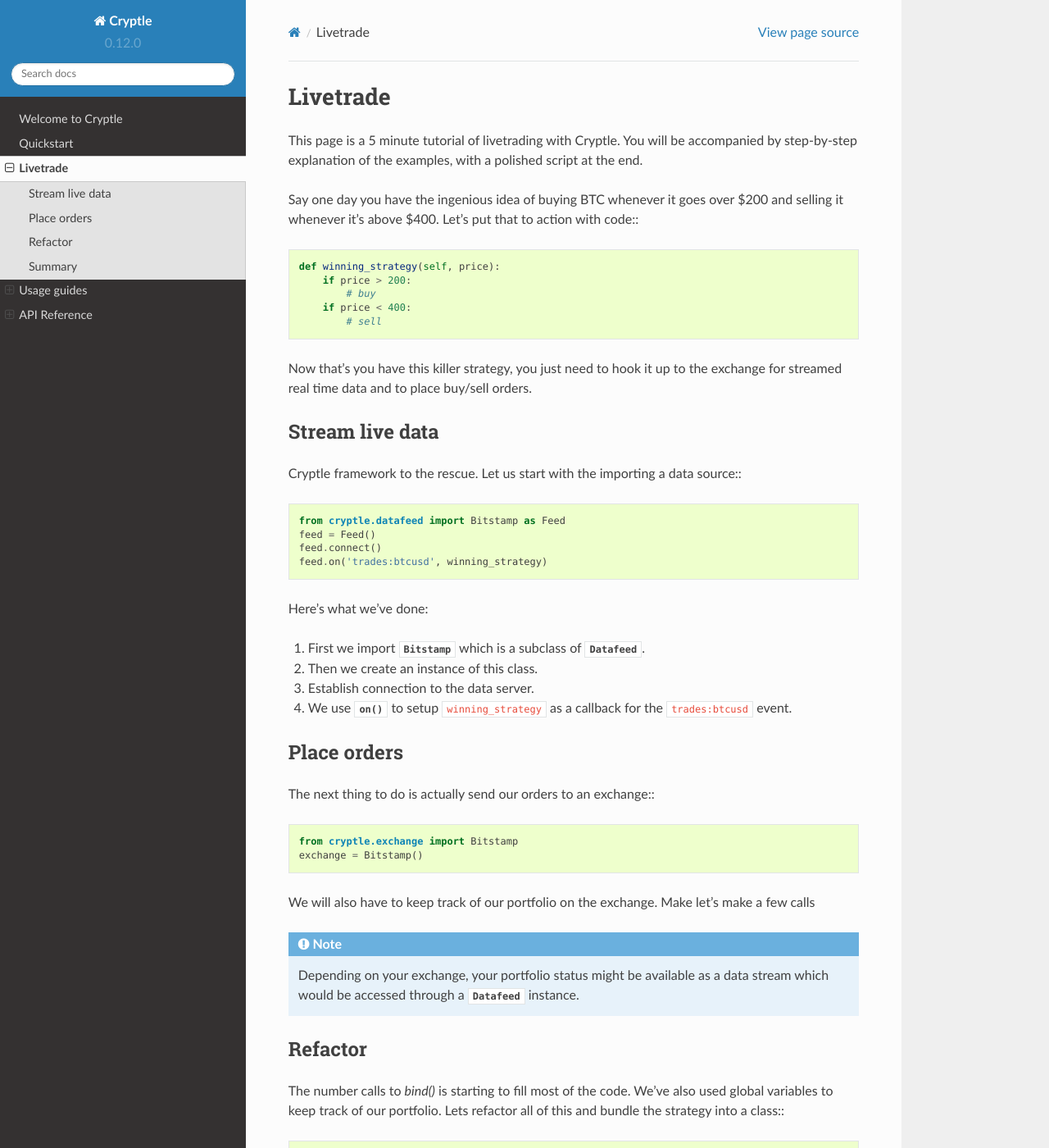
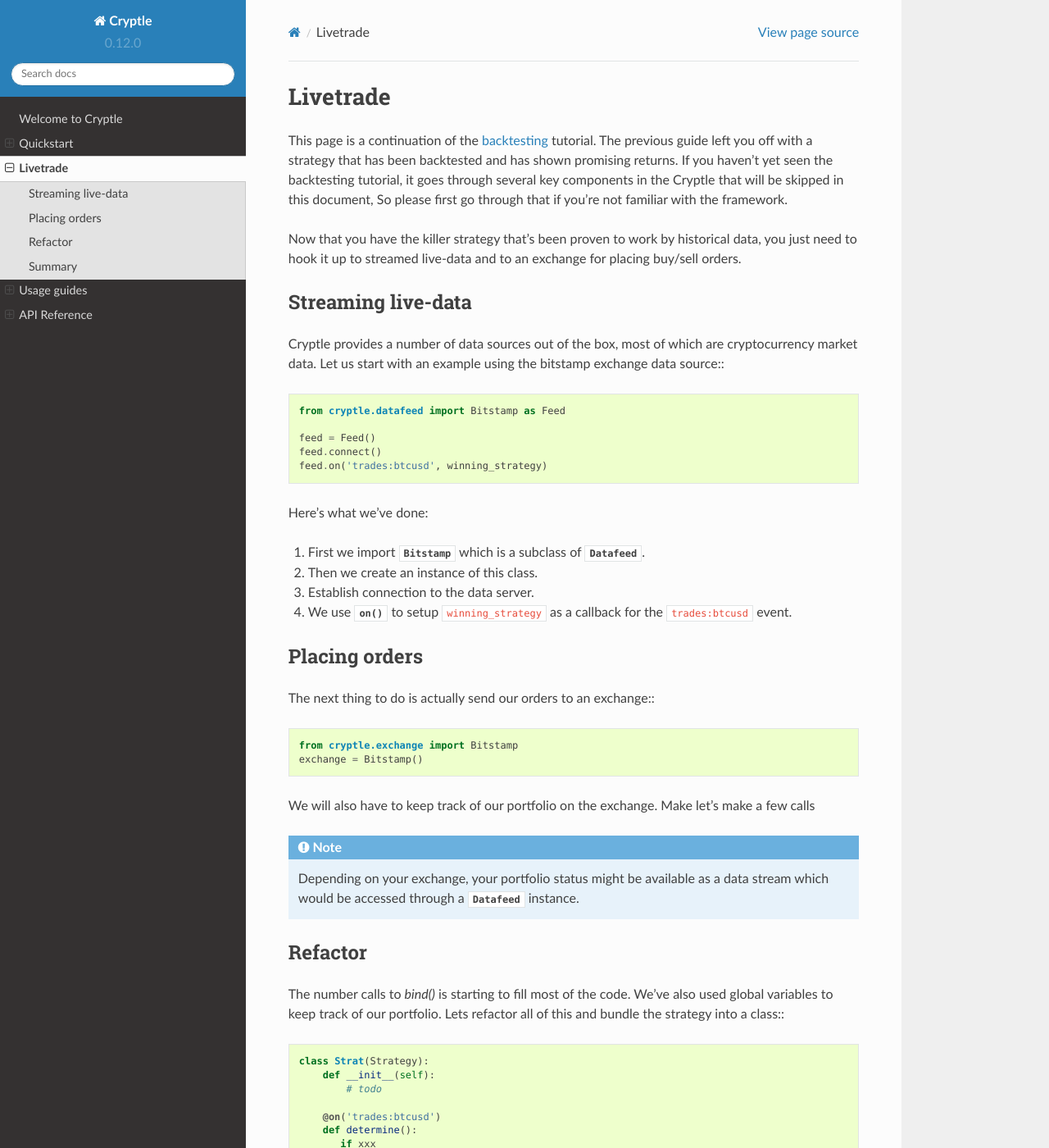
Before and after one commit to bridgelancer/cryptle_fork, a Sphinx documentation site: the page built from docs/livetrade.rst, in a window 1280 px wide and 1400 px high. Shown: the whole window at 82% size. Built offline with Sphinx 7.4.7 and the Read the Docs theme 2.0.0, drawn with Linux system fonts in a browser that asks for light colours.

Commit message:
Move part of docs in livetrade to backtest

```diff
--- a/docs/livetrade.rst
+++ b/docs/livetrade.rst
@@ -2,29 +2,26 @@
 
 Livetrade
 =========
-This page is a 5 minute tutorial of livetrading with Cryptle. You will be
-accompanied by step-by-step explanation of the examples, with a polished
-script at the end.
+This page is a continuation of the :doc:`backtesting <quickstart>` tutorial.
+The previous guide left you off with a strategy that has been backtested and has
+shown promising returns. If you haven't yet seen the backtesting tutorial, it
+goes through several key components in the Cryptle that will be skipped in this
+document, So please first go through that if you're not familiar with the
+framework.
 
-Say one day you have the ingenious idea of buying BTC whenever it goes over
-$200 and selling it whenever it's above $400. Let's put that to action with
-code:::
-
-    def winning_strategy(self, price):
-        if price > 200:
-            # buy
-        if price < 400:
-            # sell
-
-Now that's you have this killer strategy, you just need to hook it up to the
-exchange for streamed real time data and to place buy/sell orders.
+Now that you have the killer strategy that's been proven to work by historical
+data, you just need to hook it up to streamed live-data and to an exchange for
+placing buy/sell orders.
 
 
-Stream live data
+Streaming live-data
 ----------------
-Cryptle framework to the rescue. Let us start with the importing a data source:::
+Cryptle provides a number of data sources out of the box, most of which are
+cryptocurrency market data. Let us start with an example using the bitstamp
+exchange data source:::
 
     from cryptle.datafeed import Bitstamp as Feed
+
     feed = Feed()
     feed.connect()
     feed.on('trades:btcusd', winning_strategy)
@@ -38,7 +35,7 @@
    the :code:`trades:btcusd` event.
 
 
-Place orders
+Placing orders
 ------------
 The next thing to do is actually send our orders to an exchange:::
 
@@ -59,7 +56,7 @@
 used global variables to keep track of our portfolio. Lets refactor all of this
 and bundle the strategy into a class:::
 
-    class Strat(StrateMixin):
+    class Strat(Strategy):
         def __init__(self):
             # todo
 
```
Also changed, not shown: docs/quickstart.rst (+36 -2 lines).
